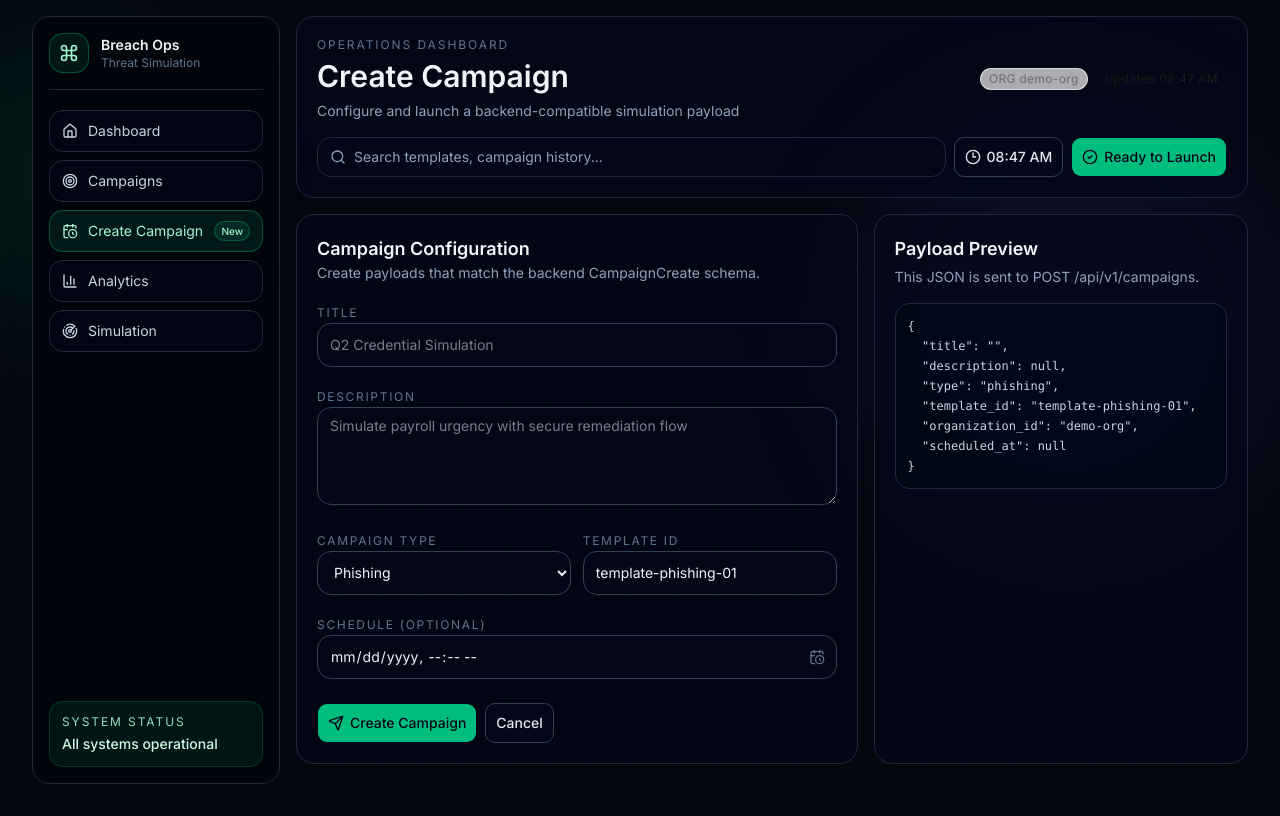
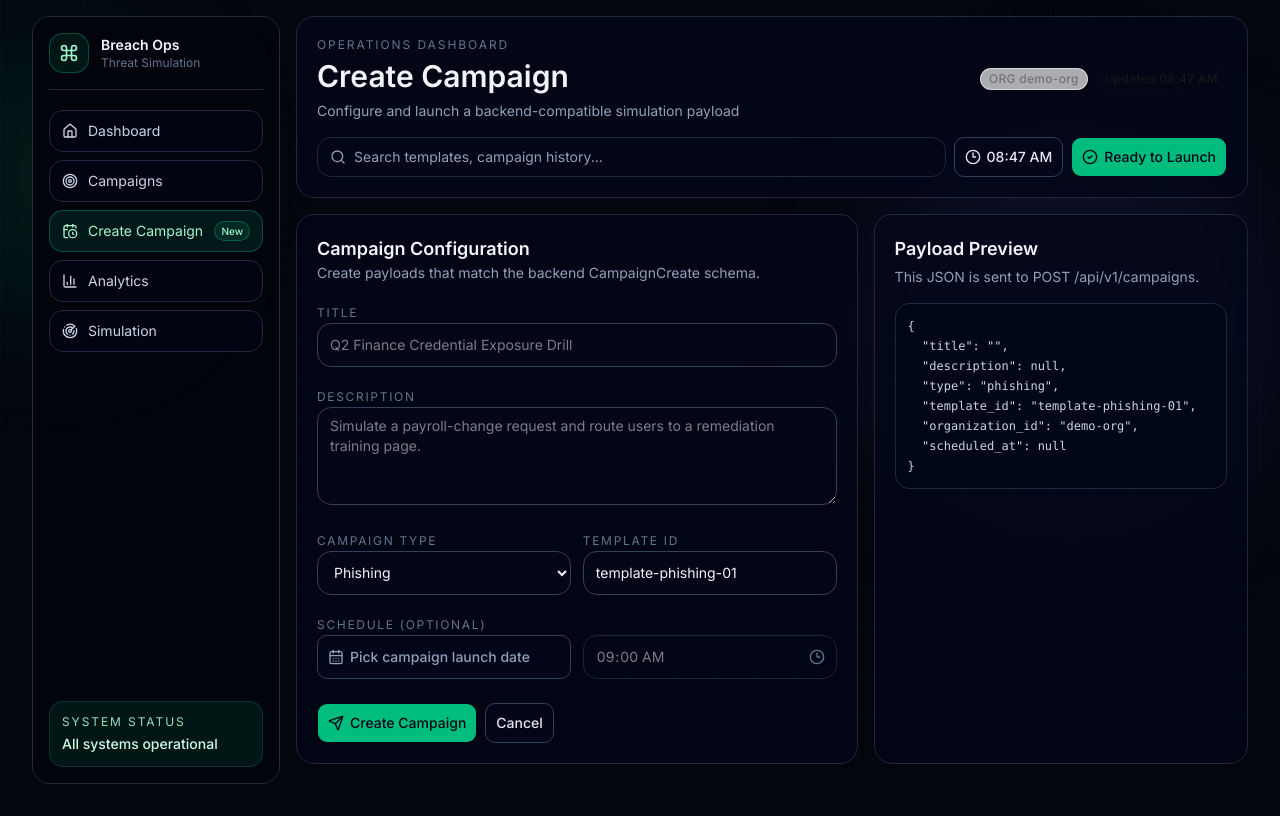
Before and after one commit to kirtan-thakkar/Breach-2026, a Next.js app in the folder frontend/: page /campaign/create in a window 1280 px wide. Built offline with nearby package versions, Linux system fonts and the light colour scheme.

Commit message:
Fix create campaign palceholders

```diff
--- a/frontend/components/campaign/create-campaign-form.jsx
+++ b/frontend/components/campaign/create-campaign-form.jsx
@@ -2,9 +2,11 @@
 
 import { useMemo, useState } from "react";
 import { useRouter } from "next/navigation";
-import { AlertCircle, CalendarClock, CheckCircle2, LoaderCircle, Send } from "lucide-react";
+import { AlertCircle, CalendarDays, CheckCircle2, Clock3, LoaderCircle, Send } from "lucide-react";
 
 import { Button } from "@/components/ui/button";
+import { Calendar } from "@/components/ui/calendar";
+import { Popover, PopoverContent, PopoverTrigger } from "@/components/ui/popover";
 import { getBackendBaseUrl } from "@/lib/backend";
 
 const CAMPAIGN_TYPES = [
@@ -14,6 +16,62 @@
   { value: "social_engineering", label: "Social Engineering" },
 ];
 
+function toDateInputValue(date) {
+  if (!(date instanceof Date) || Number.isNaN(date.getTime())) {
+    return "";
+  }
+
+  const year = String(date.getFullYear());
+  const month = String(date.getMonth() + 1).padStart(2, "0");
+  const day = String(date.getDate()).padStart(2, "0");
+
+  return `${year}-${month}-${day}`;
+}
+
+function fromDateInputValue(value) {
+  if (!value) {
+    return undefined;
+  }
+
+  const [year, month, day] = value.split("-").map(Number);
+  if (!year || !month || !day) {
+    return undefined;
+  }
+
+  const parsedDate = new Date(year, month - 1, day);
+  return Number.isNaN(parsedDate.getTime()) ? undefined : parsedDate;
+}
+
+function buildScheduledIso(dateValue, timeValue) {
+  const scheduledDate = fromDateInputValue(dateValue);
+  if (!scheduledDate) {
+    return null;
+  }
+
+  const [hoursRaw, minutesRaw] = (timeValue || "09:00").split(":");
+  const hours = Number(hoursRaw);
+  const minutes = Number(minutesRaw);
+
+  scheduledDate.setHours(Number.isFinite(hours) ? hours : 9, Number.isFinite(minutes) ? minutes : 0, 0, 0);
+
+  return scheduledDate.toISOString();
+}
+
+function formatScheduleLabel(dateValue, timeValue) {
+  const scheduledDate = fromDateInputValue(dateValue);
+  if (!scheduledDate) {
+    return "Pick campaign launch date";
+  }
+
+  const dateLabel = scheduledDate.toLocaleDateString(undefined, {
+    month: "short",
+    day: "numeric",
+    year: "numeric",
+  });
+
+  return `${dateLabel} at ${timeValue || "09:00"}`;
+}
+
 export default function CreateCampaignForm({ orgId }) {
   const router = useRouter();
 
@@ -22,7 +80,8 @@
     description: "",
     type: "phishing",
     template_id: "template-phishing-01",
-    scheduled_at: "",
+    scheduled_date: "",
+    scheduled_time: "09:00",
   });
   const [status, setStatus] = useState({ state: "idle", message: "" });
 
@@ -33,13 +92,20 @@
       type: formState.type,
       template_id: formState.template_id,
       organization_id: orgId,
-      scheduled_at: formState.scheduled_at ? new Date(formState.scheduled_at).toISOString() : null,
+      scheduled_at: buildScheduledIso(formState.scheduled_date, formState.scheduled_time),
     };
   }, [formState, orgId]);
 
   function handleInputChange(event) {
     const { name, value } = event.target;
     setFormState((previous) => ({ ...previous, [name]: value }));
+  }
+
+  function handleDateSelect(nextDate) {
+    setFormState((previous) => ({
+      ...previous,
+      scheduled_date: nextDate ? toDateInputValue(nextDate) : "",
+    }));
   }
 
   async function handleSubmit(event) {
@@ -90,7 +156,7 @@
             value={formState.title}
             onChange={handleInputChange}
             required
-            placeholder="Q2 Credential Simulation"
+            placeholder="Q2 Finance Credential Exposure Drill"
             className="h-11 w-full rounded-xl border border-slate-700 bg-slate-950/70 px-3 text-sm text-slate-100 outline-none transition focus:border-emerald-400/50"
           />
         </label>
@@ -102,7 +168,7 @@
             value={formState.description}
             onChange={handleInputChange}
             rows={4}
-            placeholder="Simulate payroll urgency with secure remediation flow"
+            placeholder="Simulate a payroll-change request and route users to a remediation training page."
             className="w-full rounded-xl border border-slate-700 bg-slate-950/70 px-3 py-2 text-sm text-slate-100 outline-none transition focus:border-emerald-400/50"
           />
         </label>
@@ -131,7 +197,7 @@
               value={formState.template_id}
               onChange={handleInputChange}
               required
-              placeholder="template-phishing-01"
+              placeholder="template-phishing-payroll-v2"
               className="h-11 w-full rounded-xl border border-slate-700 bg-slate-950/70 px-3 text-sm text-slate-100 outline-none transition focus:border-emerald-400/50"
             />
           </label>
@@ -139,16 +205,56 @@
 
         <label className="block space-y-1">
           <span className="text-xs uppercase tracking-[0.14em] text-slate-500">Schedule (optional)</span>
-          <div className="relative">
-            <input
-              type="datetime-local"
-              name="scheduled_at"
-              value={formState.scheduled_at}
-              onChange={handleInputChange}
-              className="h-11 w-full rounded-xl border border-slate-700 bg-slate-950/70 px-3 text-sm text-slate-100 outline-none transition focus:border-emerald-400/50"
-            />
-            <CalendarClock className="pointer-events-none absolute right-3 top-3.5 size-4 text-slate-500" />
+          <div className="grid gap-3 sm:grid-cols-2">
+            <Popover>
+              <PopoverTrigger asChild>
+                <Button
+                  type="button"
+                  variant="outline"
+                  className={`h-11 w-full justify-start border-slate-700 bg-slate-950 text-left text-sm  ${
+                    formState.scheduled_date ? "text-slate-100" : "text-slate-400"
+                  }`}
+                >
+                  <CalendarDays className="size-4" />
+                  {formatScheduleLabel(formState.scheduled_date, formState.scheduled_time)}
+                </Button>
+              </PopoverTrigger>
+              <PopoverContent
+                align="start"
+                className="w-auto border-slate-700 bg-slate-950 p-0 text-slate-100"
+              >
+                <Calendar
+                  mode="single"
+                  selected={fromDateInputValue(formState.scheduled_date)}
+                  onSelect={handleDateSelect}
+                  disabled={(date) => date < new Date(new Date().setHours(0, 0, 0, 0))}
+                  initialFocus
+                />
+              </PopoverContent>
+            </Popover>
+
+            <div className="relative">
+              <input
+                type="time"
+                name="scheduled_time"
+                value={formState.scheduled_time}
+                onChange={handleInputChange}
+                disabled={!formState.scheduled_date}
+                className="h-11 w-full rounded-xl border border-slate-700 bg-slate-950/70 px-3 pr-10 text-sm text-slate-100 outline-none transition focus:border-emerald-400/50 disabled:cursor-not-allowed disabled:opacity-50"
+              />
+              <Clock3 className="pointer-events-none absolute right-3 top-3.5 size-4 text-slate-500" />
+            </div>
           </div>
+
+          {formState.scheduled_date ? (
+            <button
+              type="button"
+              onClick={() => setFormState((previous) => ({ ...previous, scheduled_date: "" }))}
+              className="pt-1 text-left text-xs text-slate-400 underline-offset-4 hover:text-slate-200 hover:underline"
+            >
+              Clear schedule
+            </button>
+          ) : null}
         </label>
 
         <div className="flex flex-wrap items-center gap-2 pt-2">
--- /dev/null
+++ b/frontend/components/ui/calendar.jsx
@@ -0,0 +1,60 @@
+"use client"
+
+import * as React from "react"
+import { ChevronLeft, ChevronRight } from "lucide-react"
+import { DayPicker } from "react-day-picker"
+
+import { cn } from "@/lib/utils"
+import { buttonVariants } from "@/components/ui/button"
+
+function Calendar({
+  className,
+  classNames,
+  showOutsideDays = true,
+  ...props
+}) {
+  return (
+    <DayPicker
+      showOutsideDays={showOutsideDays}
+      className={cn("p-3", className)}
+      classNames={{
+        months: "flex flex-col gap-4 sm:flex-row sm:gap-6",
+        month: "space-y-4",
+        caption: "relative flex items-center justify-center pt-1",
+        caption_label: "text-sm font-medium text-slate-200",
+        nav: "flex items-center gap-1",
+        button_previous: cn(
+          buttonVariants({ variant: "ghost", size: "icon-sm" }),
+          "absolute left-1 h-7 w-7 bg-transparent p-0 text-slate-300 opacity-80 hover:opacity-100"
+        ),
+        button_next: cn(
+          buttonVariants({ variant: "ghost", size: "icon-sm" }),
+          "absolute right-1 h-7 w-7 bg-transparent p-0 text-slate-300 opacity-80 hover:opacity-100"
+        ),
+        month_grid: "w-full border-collapse",
+        weekdays: "flex",
+        weekday: "w-9 rounded-md text-[0.8rem] font-normal text-slate-500",
+        week: "mt-2 flex w-full",
+        day: "h-9 w-9 p-0 text-sm font-normal text-slate-200 rounded-md hover:bg-slate-800 transition-colors outline-none focus-visible:ring-0",
+        day_button: "h-9 w-9",
+        selected: "bg-emerald-500 text-slate-950 hover:bg-emerald-400 focus:bg-emerald-400 focus-visible:ring-0",
+        today: "border border-emerald-400/40",
+        outside: "text-slate-600",
+        disabled: "text-slate-600 opacity-50",
+        hidden: "invisible",
+        ...classNames,
+      }}
+      components={{
+        Chevron: ({ className, orientation, ...chevronProps }) =>
+          orientation === "left" ? (
+            <ChevronLeft className={cn("size-4", className)} {...chevronProps} />
+          ) : (
+            <ChevronRight className={cn("size-4", className)} {...chevronProps} />
+          ),
+      }}
+      {...props}
+    />
+  )
+}
+
+export { Calendar }
--- /dev/null
+++ b/frontend/components/ui/popover.jsx
@@ -0,0 +1,48 @@
+"use client"
+
+import * as React from "react"
+import { Popover as PopoverPrimitive } from "radix-ui"
+
+import { cn } from "@/lib/utils"
+
+function Popover({
+  ...props
+}) {
+  return <PopoverPrimitive.Root data-slot="popover" {...props} />
+}
+
+function PopoverTrigger({
+  ...props
+}) {
+  return <PopoverPrimitive.Trigger data-slot="popover-trigger" {...props} />
+}
+
+function PopoverAnchor({
+  ...props
+}) {
+  return <PopoverPrimitive.Anchor data-slot="popover-anchor" {...props} />
+}
+
+function PopoverContent({
+  className,
+  align = "center",
+  sideOffset = 8,
+  ...props
+}) {
+  return (
+    <PopoverPrimitive.Portal>
+      <PopoverPrimitive.Content
+        data-slot="popover-content"
+        align={align}
+        sideOffset={sideOffset}
+        className={cn(
+          "z-50 w-72 rounded-xl border bg-popover p-4 text-popover-foreground shadow-md outline-none",
+          className
+        )}
+        {...props}
+      />
+    </PopoverPrimitive.Portal>
+  )
+}
+
+export { Popover, PopoverTrigger, PopoverContent, PopoverAnchor }
--- a/frontend/package.json
+++ b/frontend/package.json
@@ -21,6 +21,7 @@
     "radix-ui": "^1.4.3",
     "react": "19.2.3",
     "react-chartjs-2": "^5.3.1",
+    "react-day-picker": "^9.14.0",
     "react-dom": "19.2.3",
     "rough-notation": "^0.5.1",
     "shadcn": "^4.0.6",
```
Also changed, not shown: 1 other file (tests, documents, lock files or other folders).
